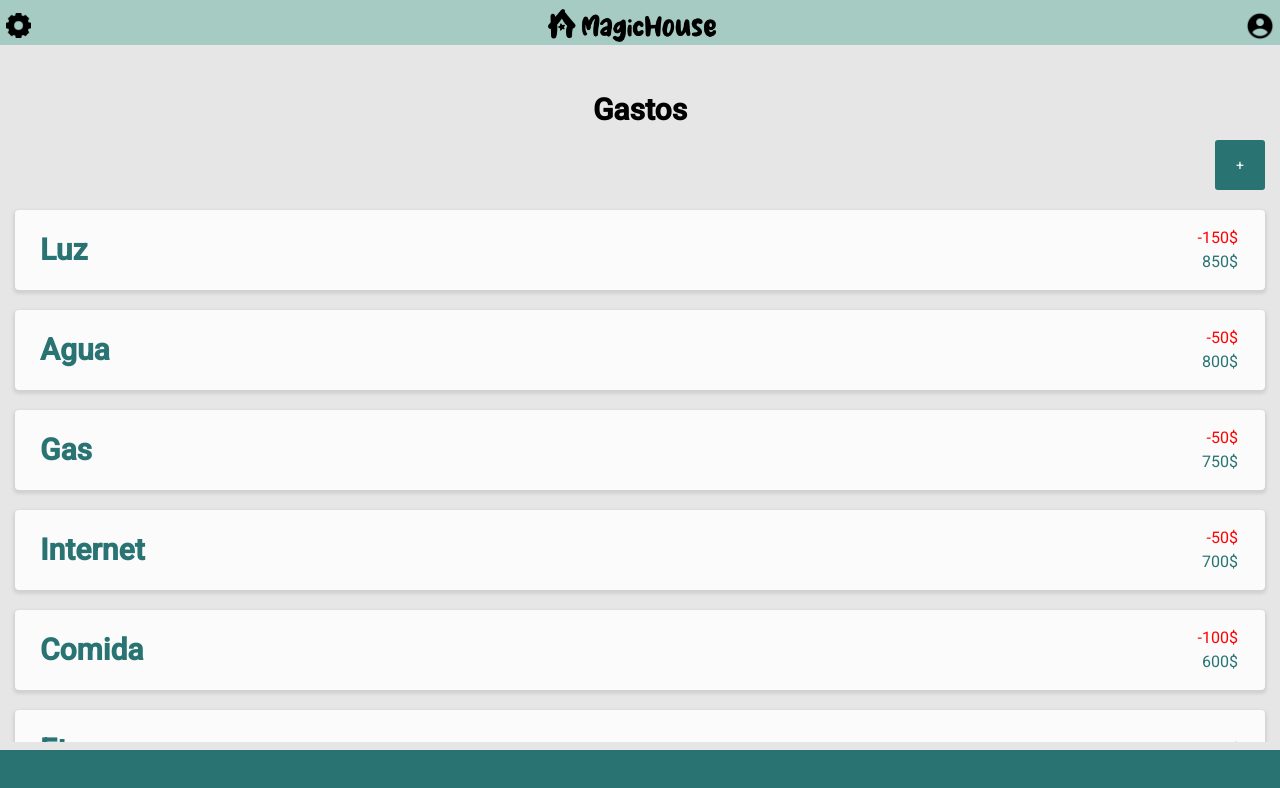
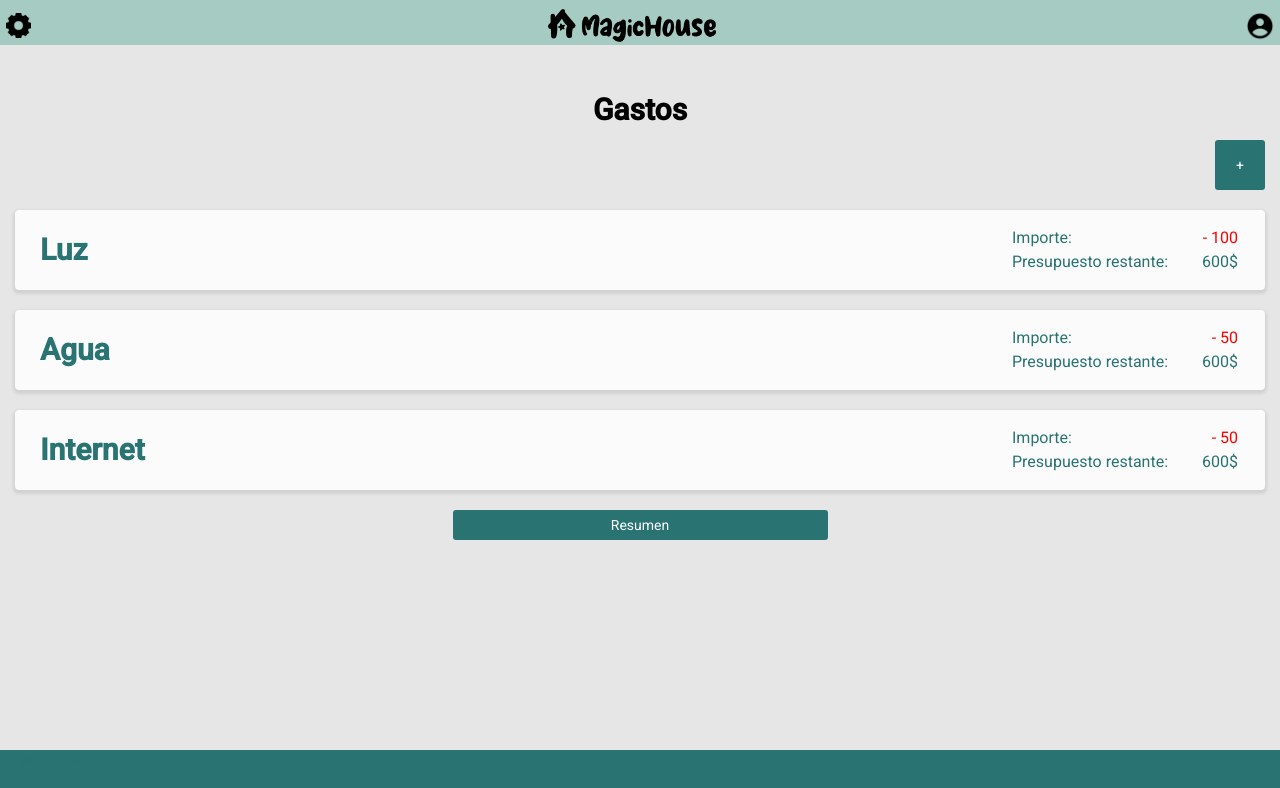
Before and after one commit to Manuela-Mariscotti/magicHouse, an Angular app: page / in a window 1280 px wide. Shown: the top 788 px of the page. Built offline with nearby package versions, Linux system fonts and the light colour scheme.

Commit message:
implementacion componente card-gasto

```diff
--- a/src/app/app.module.ts
+++ b/src/app/app.module.ts
@@ -24,6 +24,7 @@ import { PerfilComponent } from './pages/perfil/perfil.component';
 import { BrowserAnimationsModule } from '@angular/platform-browser/animations';
 import { FormsModule, ReactiveFormsModule } from '@angular/forms';
 import { NgbModule } from '@ng-bootstrap/ng-bootstrap';
+import { CardGastoComponent } from './components/card-gasto/card-gasto.component';
 
 
 @NgModule({
@@ -45,7 +46,8 @@ import { NgbModule } from '@ng-bootstrap/ng-bootstrap';
     CalendarioComponent,
     NuevoEventoComponent,
     AjustesComponent,
-    PerfilComponent
+    PerfilComponent,
+    CardGastoComponent
   ],
   imports: [
     BrowserModule,
--- /dev/null
+++ b/src/app/components/card-gasto/card-gasto.component.css
@@ -0,0 +1,36 @@
+
+.caja-blanca{
+    display: flex;
+    justify-content: space-between;
+    align-items: center;
+    padding: 2%;
+    width: 100%;
+    height: 10vh;
+}
+
+.importe{
+    display: flex;
+    justify-content: flex-start;
+    gap: 30px;
+    word-wrap: break-word;
+    word-break: break-all;
+}
+
+.info_gasto__titulo, .info_gasto__valor{
+    display: flex;
+    flex-direction: column;
+}
+.info_gasto__valor{
+    align-items: flex-end;
+
+}
+
+.info_gasto__valor p:first-child{
+    color: red
+}
+.info_gasto__valor p:first-child::before{
+    content: '-'
+}
+.importe p{
+    margin: 2px
+}
--- /dev/null
+++ b/src/app/components/card-gasto/card-gasto.component.html
@@ -0,0 +1,20 @@
+     <div class="caja-blanca">
+        <div class="texto-titulo">
+         {{info.title}}
+        </div>
+
+        <div class="texto-gral importe">
+        <div class='info_gasto__titulo'>
+            <p>Importe:</p>
+            <p>Presupuesto restante:</p>
+        </div>
+
+         <div class='info_gasto__valor'>
+            <p>
+                {{info.importe}}
+            </p>
+            <p> 600$</p>
+
+        </div>
+        </div>
+     </div>
--- /dev/null
+++ b/src/app/components/card-gasto/card-gasto.component.ts
@@ -0,0 +1,17 @@
+import { Component, OnInit, Input } from '@angular/core';
+
+@Component({
+  selector: 'app-card-gasto',
+  templateUrl: './card-gasto.component.html',
+  styleUrls: ['./card-gasto.component.css']
+})
+export class CardGastoComponent implements OnInit {
+
+  @Input() info:any;
+
+  constructor() { }
+
+  ngOnInit(): void {
+  }
+
+}
--- a/src/app/pages/gastos/gastos.component.css
+++ b/src/app/pages/gastos/gastos.component.css
@@ -28,12 +28,7 @@
     width: 30%;
     height: 30px;
 }
-.importe{
-    display: flex;
-    flex-direction: column;
-    justify-content: center;
-    text-align: end;
-}
+
 .importe p:first-child{
     color: red
 }
@@ -43,3 +38,7 @@
 .importe p{
     margin: 2px
 }
+
+.cards{
+    width: 100%;
+}
--- a/src/app/pages/gastos/gastos.component.html
+++ b/src/app/pages/gastos/gastos.component.html
@@ -9,70 +9,9 @@
         </button>
     </div>
 
-    <div class="caja-blanca">
-        <div class="texto-titulo">
-         Luz
-        </div>
+   <div class="cards" *ngFor="let gasto of gastos">
+      <app-card-gasto [info]="gasto"></app-card-gasto>
+   </div>
 
-        <div class="texto-gral importe">
-         <p>150$</p>
-         <p>850$</p>
-
-         </div>
-     </div>
-
-     <div class="caja-blanca">
-        <div class="texto-titulo">
-         Agua
-        </div>
-
-        <div class="texto-gral importe importe">
-         <p>50$</p>
-         <p>800$</p>
-      </div>
-     </div>
-
-     <div class="caja-blanca">
-        <div class="texto-titulo">
-         Gas
-        </div>
-
-        <div class="texto-gral importe">
-         <p>50$</p>
-         <p>750$</p>
-      </div>
-
-     </div>
-
-     <div class="caja-blanca">
-        <div class="texto-titulo">
-         Internet
-        </div>
-
-        <div class="texto-gral importe">
-         <p>50$</p>
-         <p>700$</p>
-      </div>
-     </div>
-
-     <div class="caja-blanca">
-        <div class="texto-titulo">
-         Comida
-        </div>
-
-        <div class="texto-gral importe">
-         <p>100$</p>
-         <p>600$</p>
-        </div>
-     </div>
-
-     <div class="caja-blanca">
-        <div class="texto-titulo">
-         Etc
-        </div>
-
-        <div class="texto-gral importe">150$</div>
-     </div>
-
-     <button class="btn_abajo" (click)="navigate('resumen-gastos')">Resumen</button>
+   <button class="btn_abajo" (click)="navigate('resumen-gastos')">Resumen</button>
 </div>
--- a/src/app/pages/gastos/gastos.component.ts
+++ b/src/app/pages/gastos/gastos.component.ts
@@ -8,6 +8,12 @@ import { Router } from '@angular/router';
 })
 export class GastosComponent implements OnInit {
 
+  gastos = [
+    {title: 'Luz', importe: 100},
+    {title: 'Agua', importe: 50},
+    {title: 'Internet', importe: 50},
+  ]
+
   constructor(private router:Router) { }
 
   ngOnInit(): void {
--- a/tsconfig.json
+++ b/tsconfig.json
@@ -5,7 +5,7 @@
     "baseUrl": "./",
     "outDir": "./dist/out-tsc",
     "forceConsistentCasingInFileNames": true,
-    "strict": true,
+    "strict": false,
     "noImplicitOverride": true,
     "noPropertyAccessFromIndexSignature": true,
     "noImplicitReturns": true,
```
Also changed, not shown: 1 other file (tests, documents, lock files or other folders).
